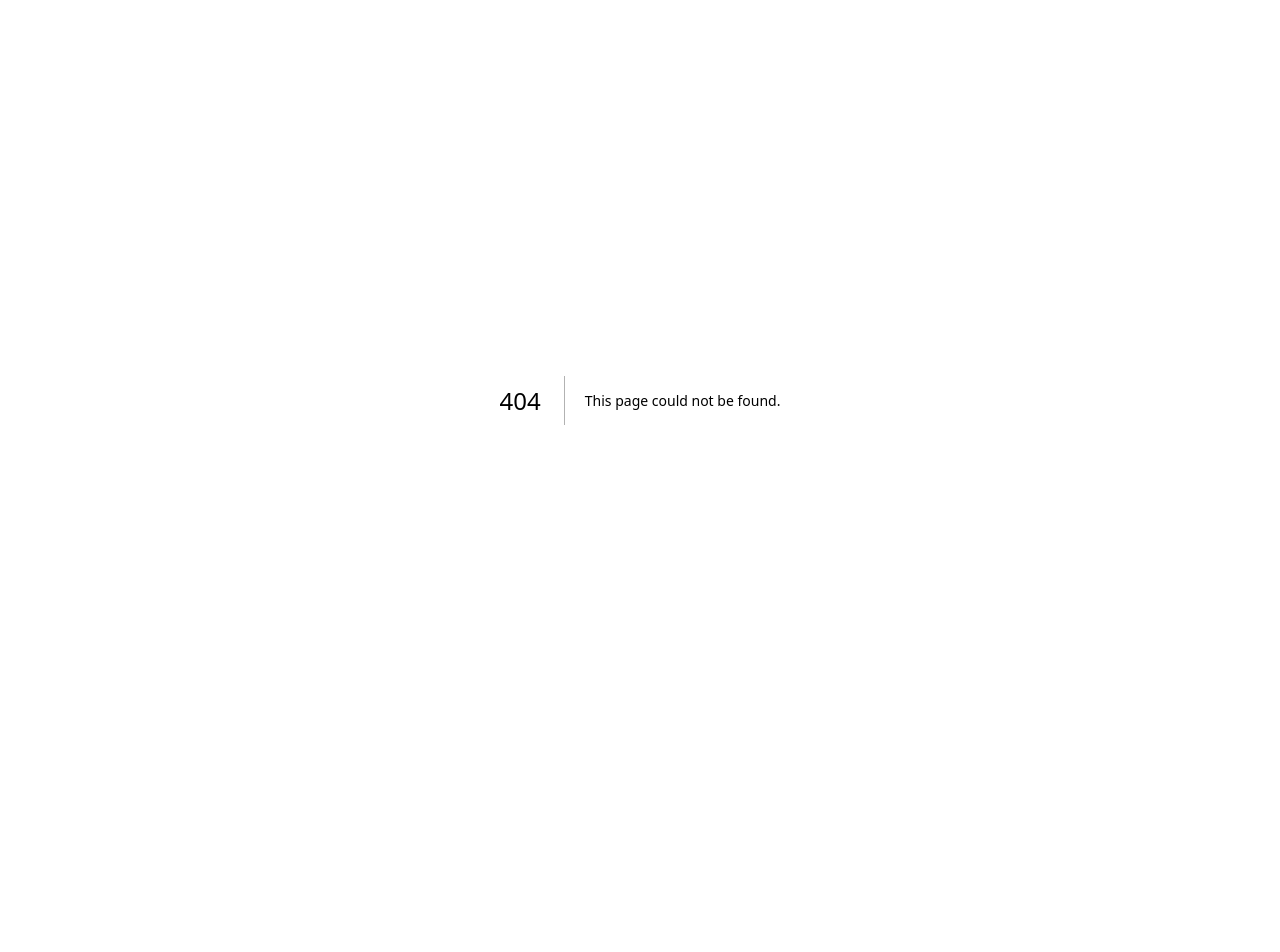
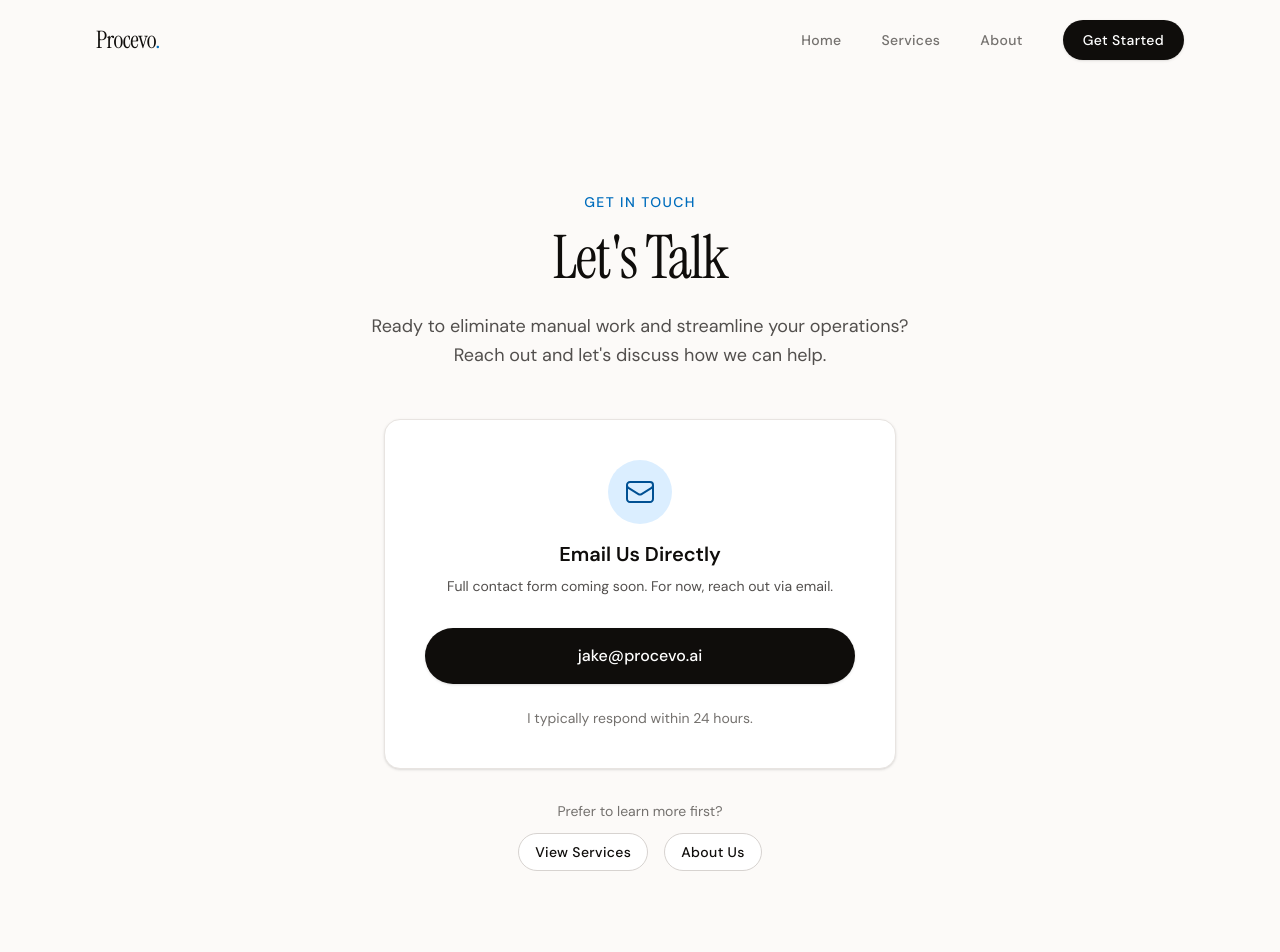
Before and after one commit to jakeschaaf/ProcevoAIWeb, a Next.js app: page /contact in a window 1280 px wide. Before the commit this address had no page. Shown: the top 952 px of the page. Before the commit the page ends 800 px from the top, so only its background shows below. Built offline with nearby package versions, Linux system fonts and the light colour scheme.

Commit message:
feat(02): add placeholder contact page to close CTA gap

```diff
--- /dev/null
+++ b/app/(marketing)/contact/page.tsx
@@ -0,0 +1,88 @@
+import type { Metadata } from 'next';
+import { Container } from '@/components/ui/container';
+import { Button } from '@/components/ui/button';
+
+export const metadata: Metadata = {
+  title: 'Contact',
+  description:
+    'Get in touch with Procevo AI. Schedule a free consultation to discuss how we can help automate your processes.',
+  openGraph: {
+    title: 'Contact - Procevo AI',
+    description:
+      'Schedule a free consultation to discuss your automation needs.',
+  },
+};
+
+export default function ContactPage() {
+  return (
+    <section className="py-20 md:py-28">
+      <Container size="md">
+        <div className="text-center mb-12">
+          <p className="text-sm font-medium text-brand-500 tracking-widest uppercase mb-4">
+            Get in Touch
+          </p>
+          <h1 className="font-display text-4xl md:text-5xl lg:text-6xl text-gray-900 tracking-tight mb-6">
+            Let&apos;s Talk
+          </h1>
+          <p className="text-lg text-gray-600 max-w-xl mx-auto leading-relaxed">
+            Ready to eliminate manual work and streamline your operations?
+            Reach out and let&apos;s discuss how we can help.
+          </p>
+        </div>
+
+        <div className="max-w-lg mx-auto">
+          <div className="bg-white rounded-2xl border border-gray-200 p-8 md:p-10 shadow-sm">
+            <div className="text-center mb-8">
+              <div className="w-16 h-16 mx-auto mb-4 rounded-full bg-brand-100 flex items-center justify-center">
+                <svg
+                  className="w-8 h-8 text-brand-600"
+                  fill="none"
+                  viewBox="0 0 24 24"
+                  stroke="currentColor"
+                  strokeWidth={1.5}
+                >
+                  <path
+                    strokeLinecap="round"
+                    strokeLinejoin="round"
+                    d="M21.75 6.75v10.5a2.25 2.25 0 01-2.25 2.25h-15a2.25 2.25 0 01-2.25-2.25V6.75m19.5 0A2.25 2.25 0 0019.5 4.5h-15a2.25 2.25 0 00-2.25 2.25m19.5 0v.243a2.25 2.25 0 01-1.07 1.916l-7.5 4.615a2.25 2.25 0 01-2.36 0L3.32 8.91a2.25 2.25 0 01-1.07-1.916V6.75"
+                  />
+                </svg>
+              </div>
+              <h2 className="text-xl font-semibold text-gray-900 mb-2">
+                Email Us Directly
+              </h2>
+              <p className="text-gray-600 text-sm mb-6">
+                Full contact form coming soon. For now, reach out via email.
+              </p>
+            </div>
+
+            <a
+              href="mailto:jake@procevo.ai"
+              className="block w-full py-4 px-6 bg-gray-900 hover:bg-gray-800 text-white text-center font-medium rounded-full transition-all duration-200 shadow-sm hover:shadow-md"
+            >
+              jake@procevo.ai
+            </a>
+
+            <p className="text-center text-sm text-gray-500 mt-6">
+              I typically respond within 24 hours.
+            </p>
+          </div>
+
+          <div className="mt-8 text-center">
+            <p className="text-sm text-gray-500">
+              Prefer to learn more first?
+            </p>
+            <div className="mt-3 flex justify-center gap-4">
+              <Button href="/services" variant="secondary" size="sm">
+                View Services
+              </Button>
+              <Button href="/about" variant="secondary" size="sm">
+                About Us
+              </Button>
+            </div>
+          </div>
+        </div>
+      </Container>
+    </section>
+  );
+}
```
